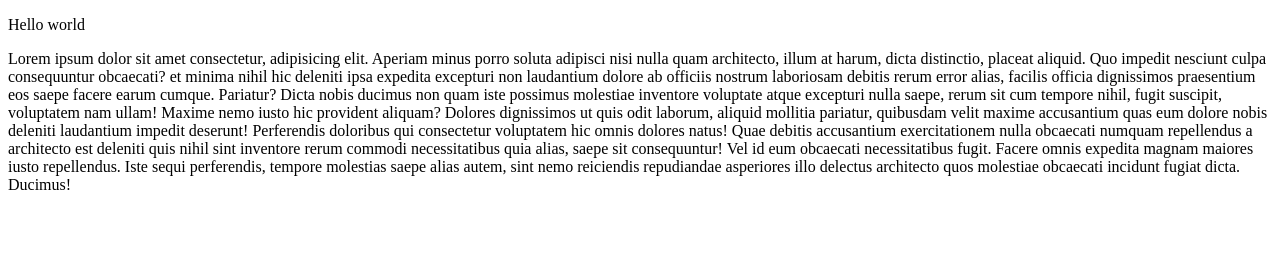
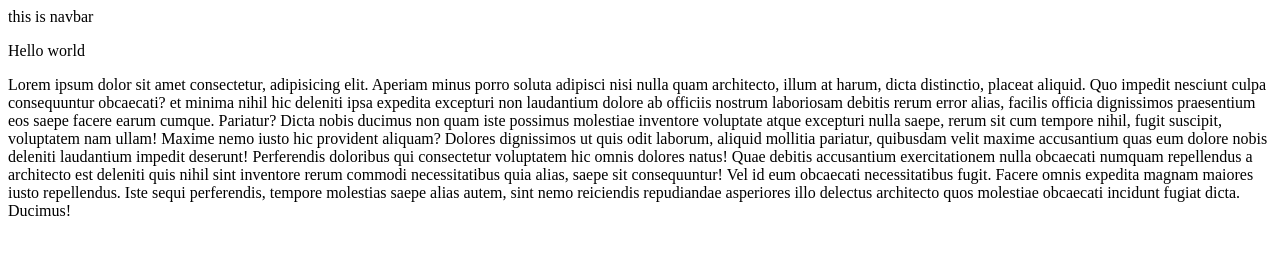
Before and after one commit to Bilalmubeen11/first-rooppo, a plain HTML site: page index.html in a window 1280 px wide. Drawn offline with Linux system fonts and the light colour scheme.

Commit message:
added nav

```diff
--- a/index.html
+++ b/index.html
@@ -6,6 +6,8 @@
     <title>Document</title>
 </head>
 <body>
+    <nav>this is navbar
+    </nav>
     <p>Hello world</p>
    <p>Lorem ipsum dolor sit amet consectetur, adipisicing elit. Aperiam minus porro soluta adipisci nisi nulla quam architecto, illum at harum, dicta distinctio, placeat aliquid. Quo impedit nesciunt culpa consequuntur obcaecati?
     et minima nihil hic deleniti ipsa expedita excepturi non laudantium dolore ab officiis nostrum laboriosam debitis rerum error alias, facilis officia dignissimos praesentium eos saepe facere earum cumque. Pariatur?
```
